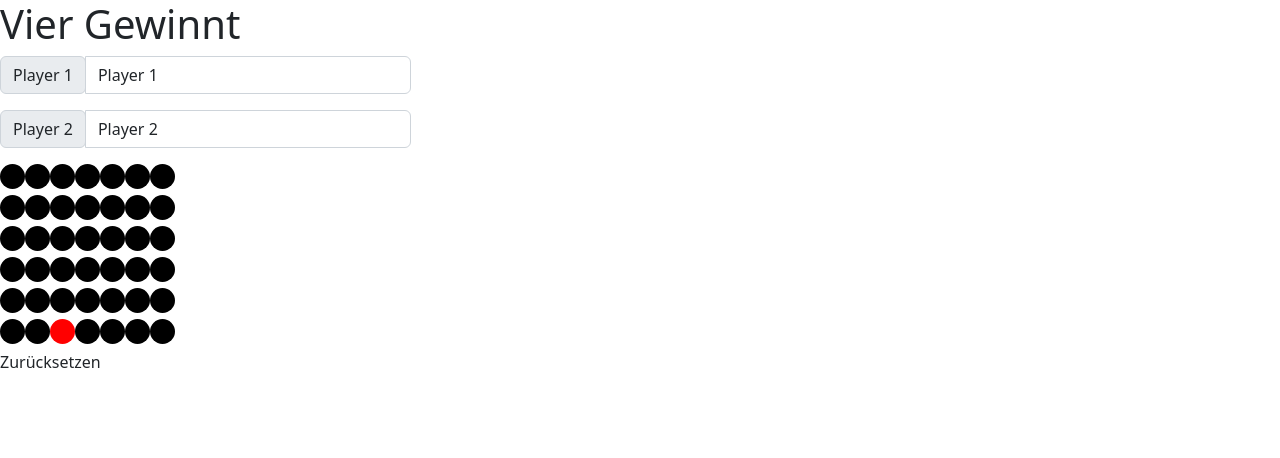
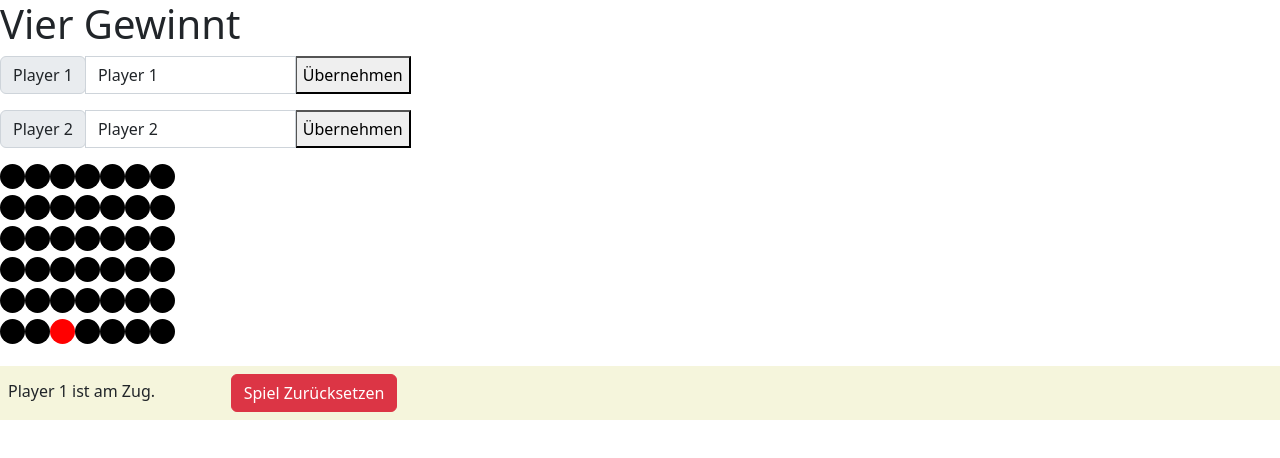
Before and after one commit to alexander-foerster/viergewinnt, an Angular app: page / in a window 1280 px wide. Shown: the top 458 px of the page. Built offline with nearby package versions, Linux system fonts and the light colour scheme.

Commit message:
Player-Textboxen implementiert

```diff
--- a/src/app/app.component.html
+++ b/src/app/app.component.html
@@ -7,8 +7,8 @@
 </div>
 <div class="row">
   <div class="col-sm-4">
-    <app-player [(playerName)]="player2Name" [playerNumber]="2"></app-player>
+    <app-player [playerName]="player2Name" [playerNumber]="2"></app-player>
   </div>
 </div>
 
-<app-board></app-board>
+<app-board [player1Name]="player1Name" [player2Name]="player2Name"></app-board>
--- a/src/app/app.component.ts
+++ b/src/app/app.component.ts
@@ -1,4 +1,4 @@
-import { Component } from '@angular/core';
+import { Component, Output } from '@angular/core';
 import { FieldComponent } from './field/field.component';
 
 @Component({
@@ -8,6 +8,9 @@ import { FieldComponent } from './field/field.component';
 })
 export class AppComponent {
 
+  @Output()
   player1Name = "Player 1";
+
+  @Output()
   player2Name = "Player 2";
 }
--- a/src/app/app.module.ts
+++ b/src/app/app.module.ts
@@ -7,6 +7,7 @@ import { NgbModule } from '@ng-bootstrap/ng-bootstrap';
 import { FieldComponent } from './field/field.component';
 import { BoardComponent } from './board/board.component';
 import { PlayerComponent } from './player/player.component';
+import { FormsModule } from '@angular/forms';
 
 @NgModule({
   declarations: [
@@ -18,7 +19,8 @@ import { PlayerComponent } from './player/player.component';
   imports: [
     BrowserModule,
     AppRoutingModule,
-    NgbModule
+    NgbModule,
+    FormsModule
   ],
   providers: [],
   bootstrap: [AppComponent]
--- a/src/app/board/board.component.html
+++ b/src/app/board/board.component.html
@@ -3,6 +3,12 @@
         <app-field *ngFor="let field of fields[numRows - rowIndex - 1]; let colIndex = index" [onoff]="fields[numRows - rowIndex - 1][colIndex]" (change)="legeStein(colIndex)"></app-field>
     </div>
 </div>
+
+<div style="background-color: beige; padding: 0.5em; margin-top: 1em;">
+    <span style="margin-right: 2cm">{{currentPlayerName}} ist am Zug.</span>
+    <button type="button" class="btn btn-danger" (click)="reset()">Spiel Zurücksetzen</button>
+</div>
+
 <div>
-    <span (click)="reset()">Zurücksetzen</span>
+
 </div>
--- a/src/app/board/board.component.ts
+++ b/src/app/board/board.component.ts
@@ -1,4 +1,4 @@
-import { Component } from '@angular/core';
+import { Component, Input } from '@angular/core';
 
 @Component({
   selector: 'app-board',
@@ -12,12 +12,27 @@ export class BoardComponent {
   // Zeile x Spalte
   fields: boolean[][] = new Array(BoardComponent.numRows).fill(false).map(x => Array(BoardComponent.numCols).fill(false));
 
+  private gelbIstAmZug = true;
+
+  @Input()
+  player1Name = 'Player 1';
+
+  @Input()
+  player2Name = 'Player 2';
+
   public ngOnInit() {
     this.fields[0][2] = true;
   }
 
   get numRows() {
     return BoardComponent.numRows;
+  }
+
+  get currentPlayerName() {
+    if(this.gelbIstAmZug)
+      return this.player1Name;
+    else
+      return this.player2Name;
   }
 
   flipValue(rowIndex: number, colIndex: number) {
--- a/src/app/player/player.component.html
+++ b/src/app/player/player.component.html
@@ -1,6 +1,8 @@
 <div class="input-group mb-3">
   <div class="input-group-prepend">
-    <span class="input-group-text" id="basic-addon1">Player {{playerNumber}}</span>
+    <label class="input-group-text" id="basic-addon1">Player {{playerNumber}}</label>
   </div>
-  <input type="text" class="form-control" placeholder="Name" aria-label="Player 1 Name" aria-describedby="basic-addon1" [value]="playerName">
+  <input id="name" type="text" class="form-control" placeholder="Name" aria-label="Player 1 Name" aria-describedby="basic-addon1"
+    [(ngModel)]="playerName"/>
+  <button (click)="acceptChanges()">Übernehmen</button>
 </div>
--- a/src/app/player/player.component.ts
+++ b/src/app/player/player.component.ts
@@ -9,9 +9,10 @@ export class PlayerComponent {
 
   @Input() playerNumber = 0;
 
-  @Input() playerName = '';
-
+  @Input() playerName?: string;
   @Output() playerNameChange = new EventEmitter<string>();
 
-
+  acceptChanges() {
+    this.playerNameChange.emit(this.playerName);
+  }
 }
```
